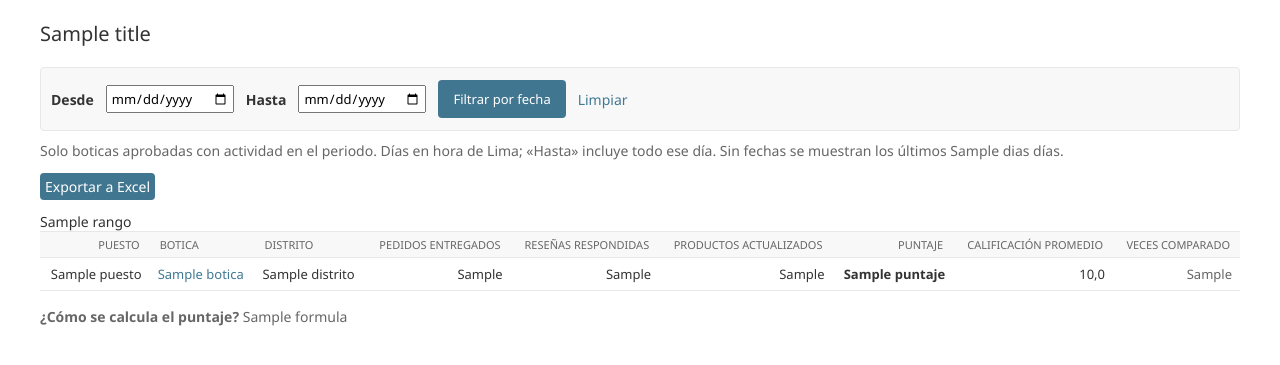
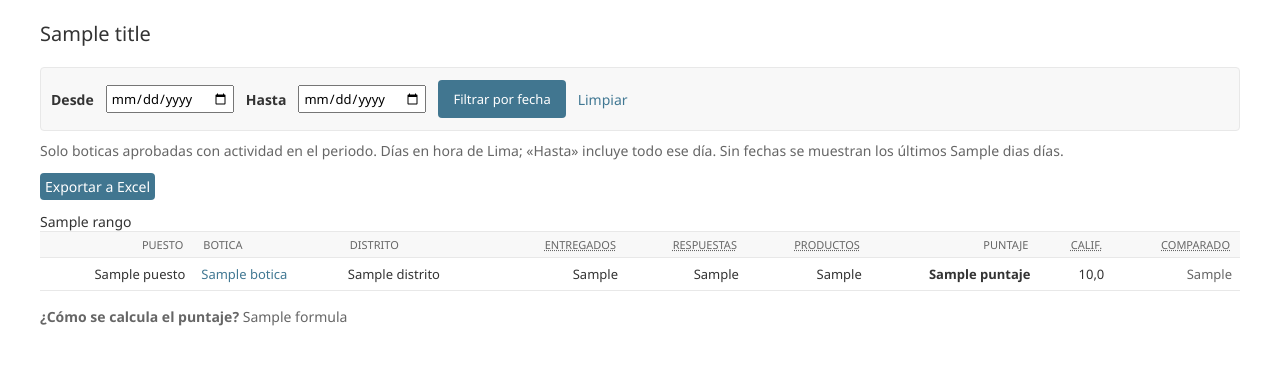
Before and after one commit to willardguillermo/boticompara, a Django app: template backend-admin/reportes/templates/admin/reportes/ranking.html in a window 1280 px wide. Shown: the part 92-457 px from the top of the page. Run offline with Django 5.2, Linux system fonts and the light colour scheme; the template is opened without the code that fills it: most values are stand-ins (such as "Sample title", 1, 10 or a date in 2020); parts of the project's set-up code (start-up, migrations or seed data) failed here and were passed over.

Commit message:
style(admin): ranking desplazable con encabezados cortos y pendientes resaltadas en el panel (H95 H64)

```diff
--- a/backend-admin/reportes/static/reportes/reportes.css
+++ b/backend-admin/reportes/static/reportes/reportes.css
@@ -21,7 +21,7 @@
 .panel-tarjetas li { list-style: none; }
 .panel-tarjeta { display: flex; flex-direction: column; gap: 4px; padding: 12px 14px; margin: 0;
                  border: 1px solid var(--hairline-color); border-radius: 4px; background: var(--body-bg); }
-.panel-tarjeta.atencion { border-left: 4px solid var(--message-warning-bg, #ffc); }
+.panel-tarjeta.atencion { border-left: 4px solid #9a5b00; background: var(--message-warning-bg, #ffc); }  /* A-R5: naranja de boticas/etiquetas.py */
 .panel-valor { font-size: 1.75rem; font-weight: 600; line-height: 1.1; color: var(--body-fg);
                font-variant-numeric: tabular-nums; }
 .panel-etiqueta { color: var(--body-quiet-color); }
@@ -40,7 +40,10 @@
 .panel-vacio { margin: 0; padding: 12px; color: var(--body-quiet-color); }
 .panel-pie { margin: 0; padding: 8px 12px; border-top: 1px solid var(--hairline-color); }
 
-/* H95: ranking de boticas */
+/* H95: ranking de boticas. Con 9 columnas, en pantallas medianas la tabla se desplaza sola (A-R2) */
+.reporte-desplazable { overflow-x: auto; }
+.reporte-desplazable th { white-space: nowrap; }
+.reporte-desplazable abbr { text-decoration: underline dotted; cursor: help; }
 .reporte-tabla td.puntaje { font-weight: bold; }
 .reporte-tabla td.informativo { color: var(--body-quiet-color); }
 .ranking-formula { margin-top: 16px; max-width: 70em; }
--- a/backend-admin/reportes/templates/admin/reportes/ranking.html
+++ b/backend-admin/reportes/templates/admin/reportes/ranking.html
@@ -27,7 +27,7 @@
   </p>
 
   {% if filas %}
-  <div class="results">
+  <div class="results reporte-desplazable">
     <table class="reporte-tabla" id="result_list">
       <caption>{{ rango }}</caption>
       <thead>
@@ -35,12 +35,13 @@
           <th scope="col" class="numero">Puesto</th>
           <th scope="col">Botica</th>
           <th scope="col">Distrito</th>
-          <th scope="col" class="numero">Pedidos entregados</th>
-          <th scope="col" class="numero">Reseñas respondidas</th>
-          <th scope="col" class="numero">Productos actualizados</th>
+          {# Encabezados cortos para que no se partan; el nombre completo va en title #}
+          <th scope="col" class="numero"><abbr title="Pedidos entregados">Entregados</abbr></th>
+          <th scope="col" class="numero"><abbr title="Reseñas respondidas">Respuestas</abbr></th>
+          <th scope="col" class="numero"><abbr title="Productos actualizados">Productos</abbr></th>
           <th scope="col" class="numero">Puntaje</th>
-          <th scope="col" class="numero">Calificación promedio</th>
-          <th scope="col" class="numero">Veces comparado</th>
+          <th scope="col" class="numero"><abbr title="Calificación promedio">Calif.</abbr></th>
+          <th scope="col" class="numero"><abbr title="Veces comparado">Comparado</abbr></th>
         </tr>
       </thead>
       <tbody>
```
